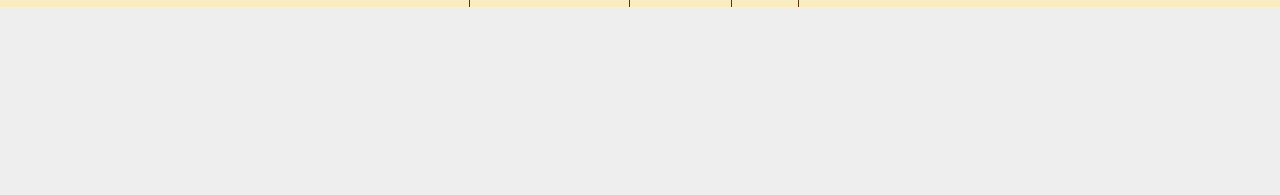
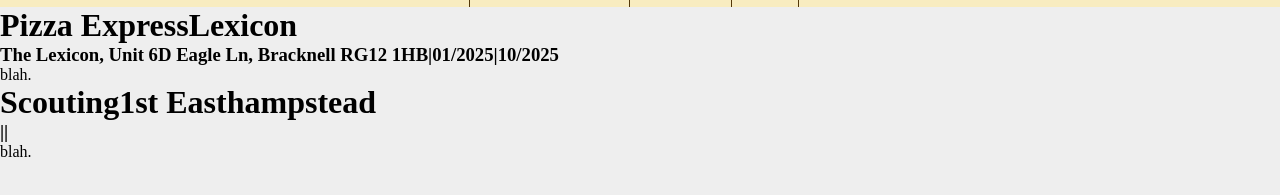
Before and after one commit to RoyalFluff26/CV-Website, a plain HTML site: page index.html in a window 1280 px wide. Shown: the part 53-248 px from the top of the page. Drawn offline with nearby package versions, Linux system fonts and the light colour scheme.

Commit message:
Vue for content

```diff
--- a/index.html
+++ b/index.html
@@ -19,8 +19,20 @@
         </ul>
       </nav>
       <main>
-        <div>
-
+        <div v-for="section in sections" :key="section.title" :id="section.id" class="content_box">
+          <div v-for="item in section.items" :key="item.name" class="content">
+            <div v-if="item.type == 'paragraph'" class="paragraph">
+              <h1>{{item.name}}</h1>
+              <p v-for="paragraph in paragraphs">{{paragraph.content}}</p>
+            </div>
+            <div v-else-if="item.type == 'bullet'" class="bullet">
+              <h1><span class="name">{{item.name}}</span>{{item.location}}</h1>
+              <h3>{{item.address}}|{{item.start}}|{{item.end}}</h3>
+              <ul>
+                <li v-for="point in item.bullets">{{point.content}}</li>
+              </ul>
+            </div>
+          </div>
         </div>
       </main>
       <footer>
--- a/index.js
+++ b/index.js
@@ -7,6 +7,16 @@
         {title: "Education", link: "#education"},
         {title: "Skills", link: "#skills"},
         {title: "Contact Me", link: "#contact_me"},
+      ],
+      sections:[
+        {title:"Work Experience", id:"work_experience", items:[
+          {name:"Pizza Express", type: "bullet", start: "01/2025", end: "10/2025", location: "Lexicon", address: "The Lexicon, Unit 6D Eagle Ln, Bracknell RG12 1HB", bullets: [
+            {content: "blah."}
+          ]},
+          {name: "Scouting", type: "bullet", start: "", end: "", location: "1st Easthampstead", address: "", bullets:[
+            {content: "blah."}
+          ]}
+        ]}
       ]
     }
   }
```
Also changed, not shown: main.css (line endings or trailing spaces).
